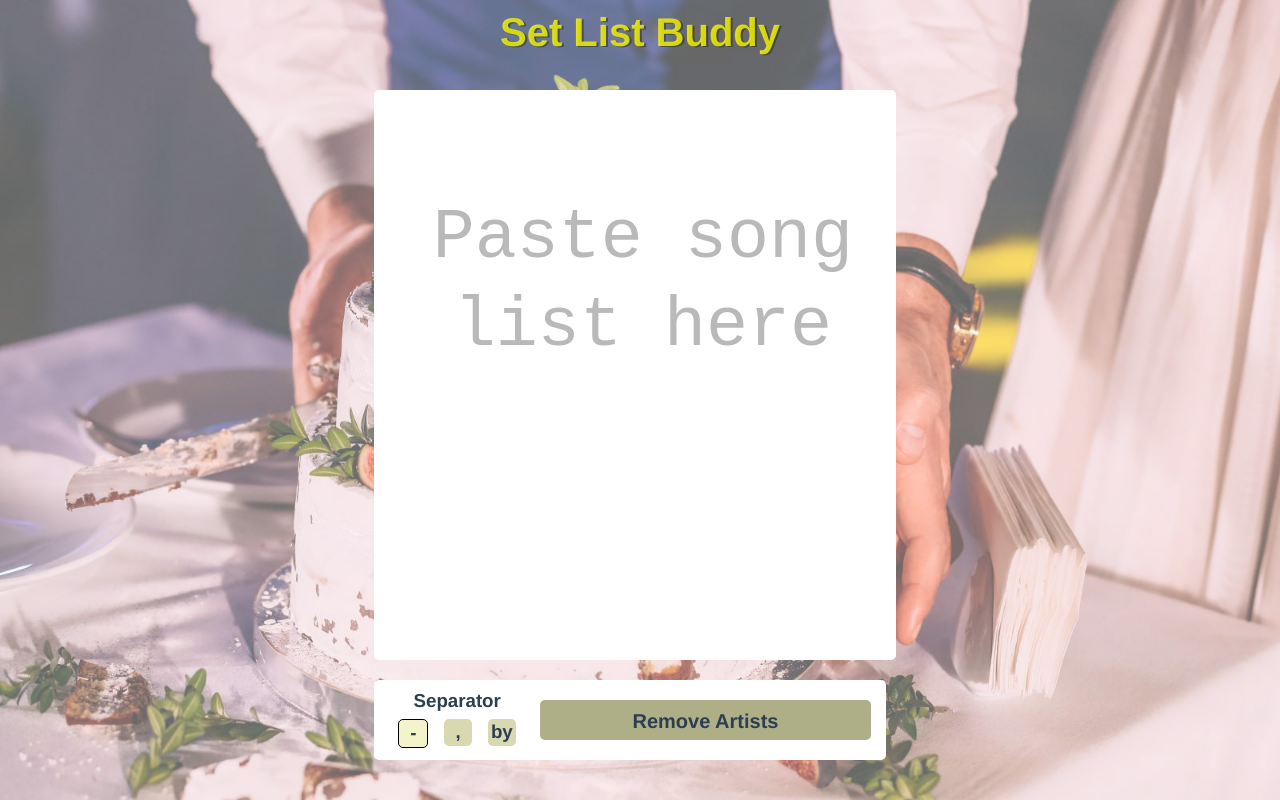
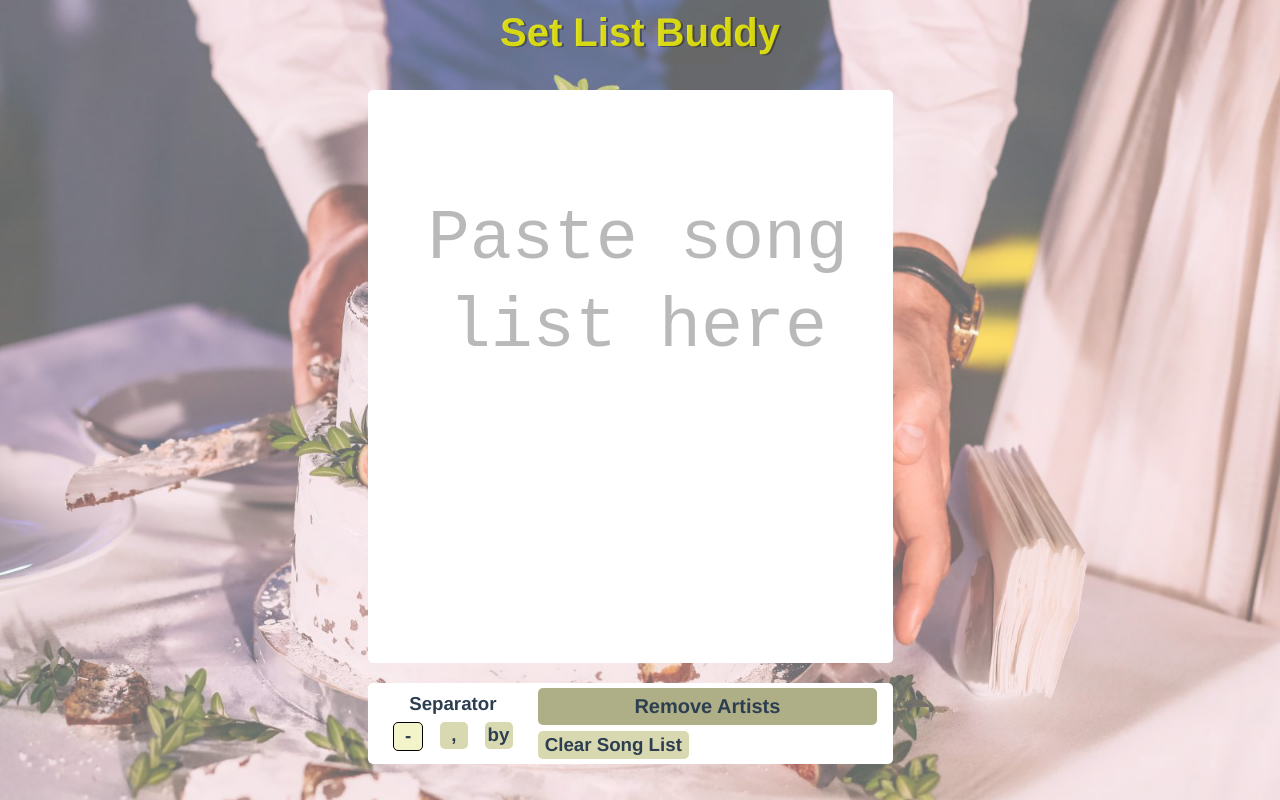
Before and after one commit to jbechak/listbuddy, a Vue app in the folder listbuddy/: page /index.html in a window 1280 px wide. Built offline with nearby package versions, Linux system fonts and the light colour scheme.

Commit message:
added clear button

```diff
--- a/listbuddy/src/components/BuddyHome.vue
+++ b/listbuddy/src/components/BuddyHome.vue
@@ -19,10 +19,14 @@
               <div class="small-btn-row">
                 <h3 class="btn square" :class ="{ selected : state.separators.includes('-'), unselected : !state.separators.includes('-') }" @click="toggleSeparator('-')">-</h3>
                 <h3 class="btn square" :class ="{ selected : state.separators.includes(','), unselected : !state.separators.includes(',')  }" @click="toggleSeparator(',')">,</h3>
-                <h3 class="btn square" :class ="{ selected : state.separators.includes('by'), unselected : !state.separators.includes('by')  }" @click="toggleSeparator('by')">by</h3>
+                <h3 class="btn square" :class ="{ selected : state.separators.includes(' by '), unselected : !state.separators.includes(' by ')  }" @click="toggleSeparator(' by ')">by</h3>
               </div>
             </div>
-            <h3 id="execute" class="btn" @click="removeArtist">Remove Artists</h3>
+            <div id="action-btns">
+              <h3 id="execute" class="btn" @click="removeArtist">Remove Artists</h3>
+              <h3 id="clear" class="btn" @click="state.rawList = ''">Clear Song List</h3>
+            </div>
+
           </div>
         </div>
         <div id="results">
@@ -55,7 +59,6 @@ export default {
       separators: ['-'],
       songArray: [],
       keys: [ 'A', 'B' , 'C', 'D', 'E', 'F', 'G'],
-      suffixes: ['#', 'b', 'm'],
       suffixArrays: {
         '#' : ['#', 'sharp'],
         'b' : ['b', 'flat'],
@@ -75,7 +78,6 @@ export default {
 
 //methods
     function toggleSeparator(sep) {
-      console.log('toggle ' + sep);
       if (state.separators.includes(sep)) {
         state.separators.splice(state.separators.indexOf(sep), 1);
       } else {
@@ -179,7 +181,6 @@ body {
 
 #header {
   color: rgba(255, 255, 0, 0.786);
-  /* margin-bottom: 30px; */
   text-shadow: 2px 1px #19191970;
   height: 10vh;
   min-height: 50px;
@@ -196,9 +197,6 @@ h1 {
   justify-content: space-evenly;
   z-index: 1;
   position: static;
-  /* justify-content: center; */
-  /* animation-name: move-left;
-  animation-duration: 4s; */
 }
 
 .addRight {
@@ -223,13 +221,13 @@ h1 {
   display:flex;
   flex-direction: column;
   width: 40vw;
-  /* align-items: center; */
+  align-items: center;
   margin-left: 28vw;
 }
 
 .textbox {
   border-radius: 5px;
-  padding: 5px;
+  padding: .5vw;
   border: none;
   width: 40vw;
   height: 70vh;
@@ -251,7 +249,6 @@ h1 {
   line-height: 1.25;
   text-align: left;
   padding-top: 10px;
-  /* padding-left: 15px; */
   color: rgb(0, 0, 0);
   font-family: Arial;
   animation: fadeIn 1s;
@@ -281,8 +278,8 @@ h1 {
   margin-top: 20px;
   display: flex;
   justify-content: space-evenly;
-  width: 40vw;
-  height: 80px;
+  width: 41vw;
+  height: 81px;
   background-color: white;
   border-radius: 5px;
   align-self: center;
@@ -321,14 +318,33 @@ h1 {
   padding-top: 2px;
 }
 
+#action-btns {
+  flex: 2 1 0;
+  display: flex;
+  flex-direction: column;
+  height: 5vh;
+  margin-right: 3%;
+}
+
 #execute {
-  padding-top: 10px;
-  padding-bottom: 10px;
+  padding-top: 7px;
+  padding-bottom: 7px;
   background-color: rgba(142, 142, 85, 0.707);
   border: none;
   font-size: 20px;
-  margin-right: 3%;
-  flex: 2 1 0;
+  margin-top: 5px;
+  margin-bottom: 6px;
+}
+
+#clear {
+  margin-top: 0px;
+  align-self: flex-start;
+  background-color: rgb(216, 216, 177);
+  border: none;
+  padding-top: 3px;
+  padding-bottom: 3px;
+  padding-left: 7px;
+  padding-right: 7px;
 }
 
 .gray {
@@ -360,7 +376,7 @@ h1 {
     animation-fill-mode: forwards;
 }
   .textbox {width: 80vw;}
-  .controls {width: 80vw;}
+  .controls {width: 81vw;}
   .rightSide {margin-top: 20px;}
  }
 
```
